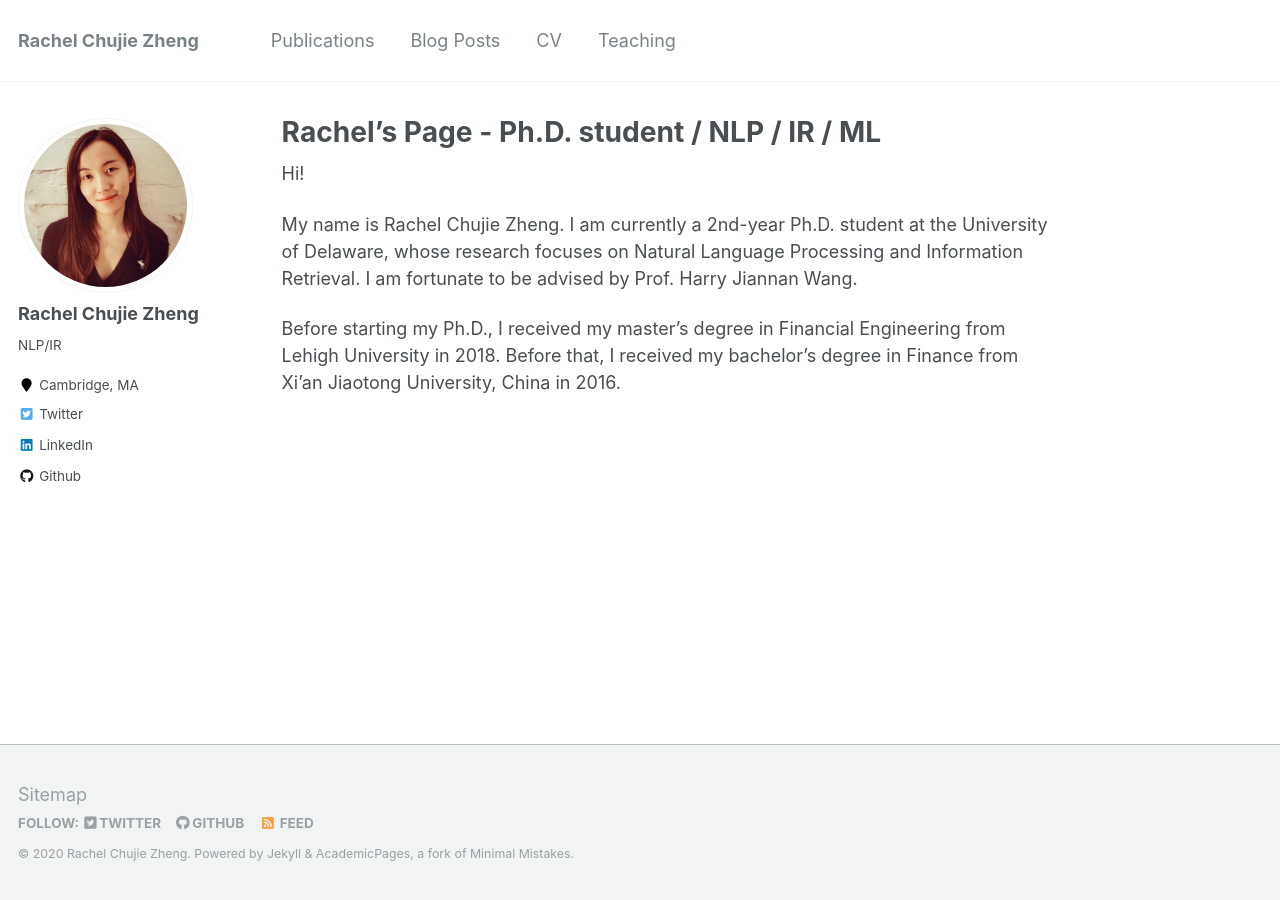
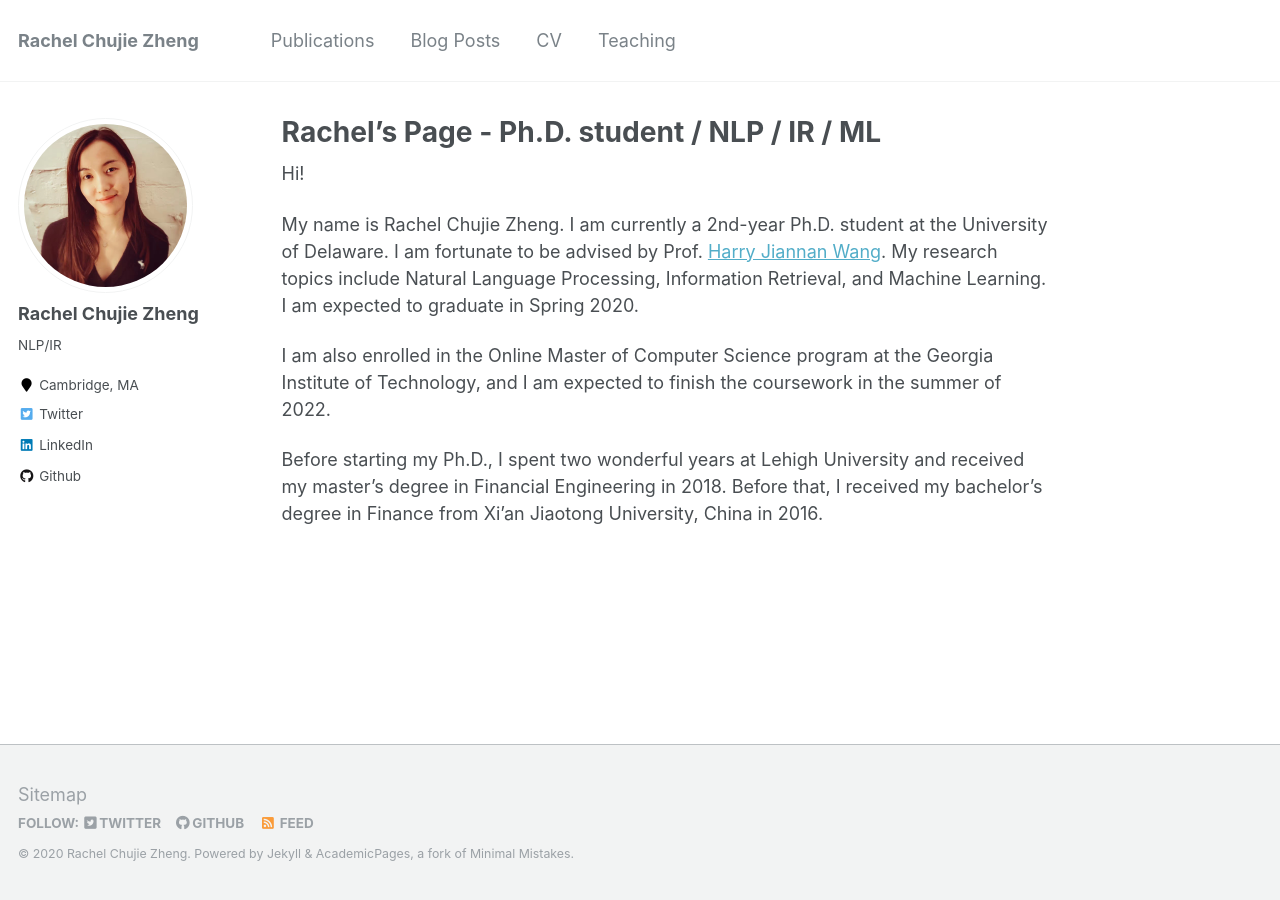
Before and after one commit to chz816/chz816.github.io, a Jekyll site: the page built from _pages/about.md, in a window 1280 px wide. Built offline with Jekyll 4.4.1, drawn with Linux system fonts in a browser that asks for light colours.

```diff
--- a/_pages/about.md
+++ b/_pages/about.md
@@ -10,6 +10,9 @@ redirect_from:
 
 Hi!
 
-My name is Rachel Chujie Zheng. I am currently a 2nd-year Ph.D. student at the University of Delaware, whose research focuses on Natural Language Processing and Information Retrieval. I am fortunate to be advised by Prof. Harry Jiannan Wang.
+My name is Rachel Chujie Zheng. I am currently a 2nd-year Ph.D. student at the University of Delaware. I am fortunate to be advised by Prof. [Harry Jiannan Wang](https://lerner.udel.edu/faculty-staff-directory/jiannan-harry-wang/).
+My research topics include Natural Language Processing, Information Retrieval, and Machine Learning. I am expected to graduate in Spring 2020.
 
-Before starting my Ph.D., I received my master’s degree in Financial Engineering from Lehigh University in 2018. Before that, I received my bachelor’s degree in Finance from Xi’an Jiaotong University, China in 2016.
+I am also enrolled in the Online Master of Computer Science program at the Georgia Institute of Technology, and I am expected to finish the coursework in the summer of 2022.
+
+Before starting my Ph.D., I spent two wonderful years at Lehigh University and received my master’s degree in Financial Engineering in 2018. Before that, I received my bachelor’s degree in Finance from Xi’an Jiaotong University, China in 2016.
```
Also changed, not shown: _teaching/2016-teaching-1.md (+1 -1 lines).
